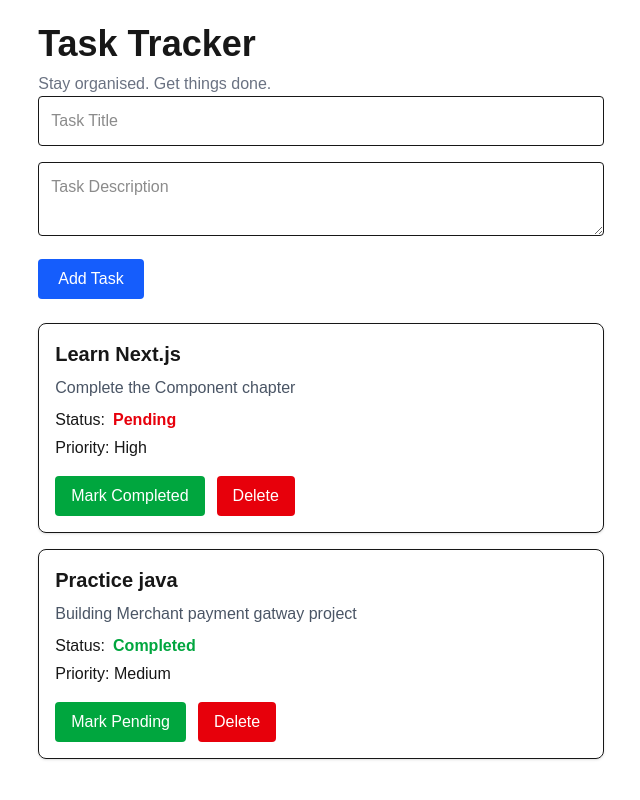
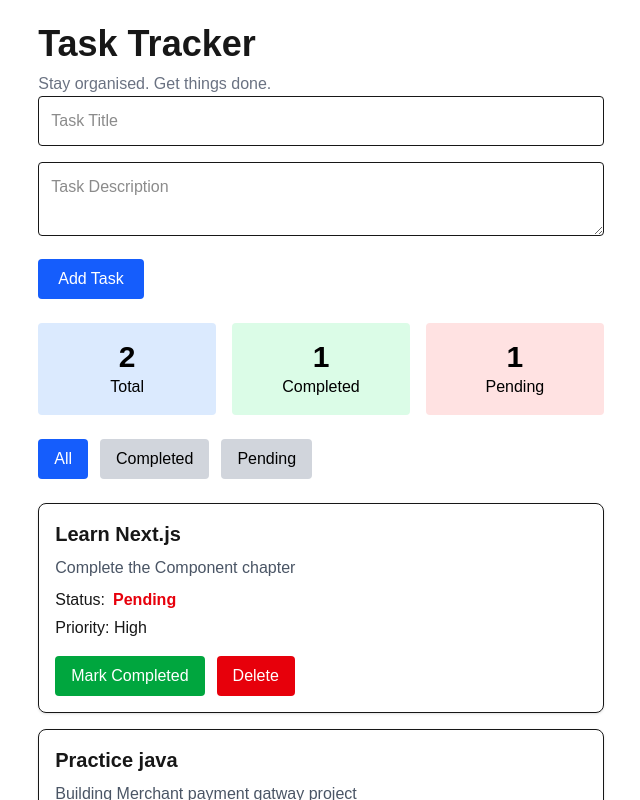
Before and after one commit to rajnish74/Task-Tracker, a Next.js app: page / in a window 1280 px wide. Shown: the top 800 px of the page, without its empty margins (319-959 px from the left). Built offline with nearby package versions, Linux system fonts and the light colour scheme.

Commit message:
feat: persist tasks using local storage

```diff
--- a/src/app/page.js
+++ b/src/app/page.js
@@ -1,13 +1,33 @@
 "use client";
 
-import { useState } from "react";
+import { useEffect, useState } from "react";
 import Header from "../components/Header";
 import TaskForm from "../components/TaskForm";
 import TaskList from "../components/TaskList";
+import TaskStats from "../components/TaskStats";
+import TaskFilter from "../components/TaskFilter";
 import tasksData from "../data/tasks";
 
 export default function Home() {
-  const [tasks, setTasks] = useState(tasksData);
+
+  const [tasks, setTasks] = useState([]);
+  const [filter, setFilter] = useState("all");
+
+  useEffect(() => {
+    const savedTasks = localStorage.getItem("tasks");
+
+    if (savedTasks) {
+      setTasks(JSON.parse(savedTasks));
+    } else {
+      setTasks(tasksData);
+    }
+  }, []);
+
+  useEffect(() => {
+    if (tasks.length > 0) {
+      localStorage.setItem("tasks", JSON.stringify(tasks));
+    }
+  }, [tasks]);
 
   const addTask = (title, description) => {
     const newTask = {
@@ -22,34 +42,45 @@ export default function Home() {
   };
 
   const toggleTask = (id) => {
-    const updatedTasks = tasks.map((task) =>
-      task.id === id
-        ? { ...task, completed: !task.completed }
-        : task
+    setTasks(
+      tasks.map((task) =>
+        task.id === id
+          ? { ...task, completed: !task.completed }
+          : task
+      )
     );
-
-    setTasks(updatedTasks);
   };
 
   const deleteTask = (id) => {
-    const updatedTasks = tasks.filter(
-      (task) => task.id !== id
-    );
+    setTasks(tasks.filter((task) => task.id !== id));
+  };
 
-    setTasks(updatedTasks);
-  };
+  const filteredTasks = tasks.filter((task) => {
+    if (filter === "completed") return task.completed;
+    if (filter === "pending") return !task.completed;
+    return true;
+  });
 
   return (
     <main className="max-w-3xl mx-auto p-6">
+
       <Header />
 
       <TaskForm onAddTask={addTask} />
 
+      <TaskStats tasks={tasks} />
+
+      <TaskFilter
+        filter={filter}
+        setFilter={setFilter}
+      />
+
       <TaskList
-        tasks={tasks}
+        tasks={filteredTasks}
         onToggleTask={toggleTask}
         onDeleteTask={deleteTask}
       />
+
     </main>
   );
 }
--- /dev/null
+++ b/src/components/TaskFilter.jsx
@@ -0,0 +1,38 @@
+export default function TaskFilter({ filter, setFilter }) {
+  return (
+    <div className="flex gap-3 mb-6">
+      <button
+        onClick={() => setFilter("all")}
+        className={`px-4 py-2 rounded font-medium transition ${
+          filter === "all"
+            ? "bg-blue-600 text-white"
+            : "bg-gray-300 text-black hover:bg-gray-400"
+        }`}
+      >
+        All
+      </button>
+
+      <button
+        onClick={() => setFilter("completed")}
+        className={`px-4 py-2 rounded font-medium transition ${
+          filter === "completed"
+            ? "bg-green-600 text-white"
+            : "bg-gray-300 text-black hover:bg-gray-400"
+        }`}
+      >
+        Completed
+      </button>
+
+      <button
+        onClick={() => setFilter("pending")}
+        className={`px-4 py-2 rounded font-medium transition ${
+          filter === "pending"
+            ? "bg-red-600 text-white"
+            : "bg-gray-300 text-black hover:bg-gray-400"
+        }`}
+      >
+        Pending
+      </button>
+    </div>
+  );
+}
--- /dev/null
+++ b/src/components/TaskStats.jsx
@@ -0,0 +1,24 @@
+export default function TaskStats({ tasks }) {
+  const total = tasks.length;
+  const completed = tasks.filter((task) => task.completed).length;
+  const pending = total - completed;
+
+  return (
+    <div className="grid grid-cols-3 gap-4 my-6">
+      <div className="bg-blue-100 p-4 rounded text-center text-black">
+        <h2 className="text-3xl font-bold">{total}</h2>
+        <p className="font-medium">Total</p>
+      </div>
+
+      <div className="bg-green-100 p-4 rounded text-center text-black">
+        <h2 className="text-3xl font-bold">{completed}</h2>
+        <p className="font-medium">Completed</p>
+      </div>
+
+      <div className="bg-red-100 p-4 rounded text-center text-black">
+        <h2 className="text-3xl font-bold">{pending}</h2>
+        <p className="font-medium">Pending</p>
+      </div>
+    </div>
+  );
+}
```
